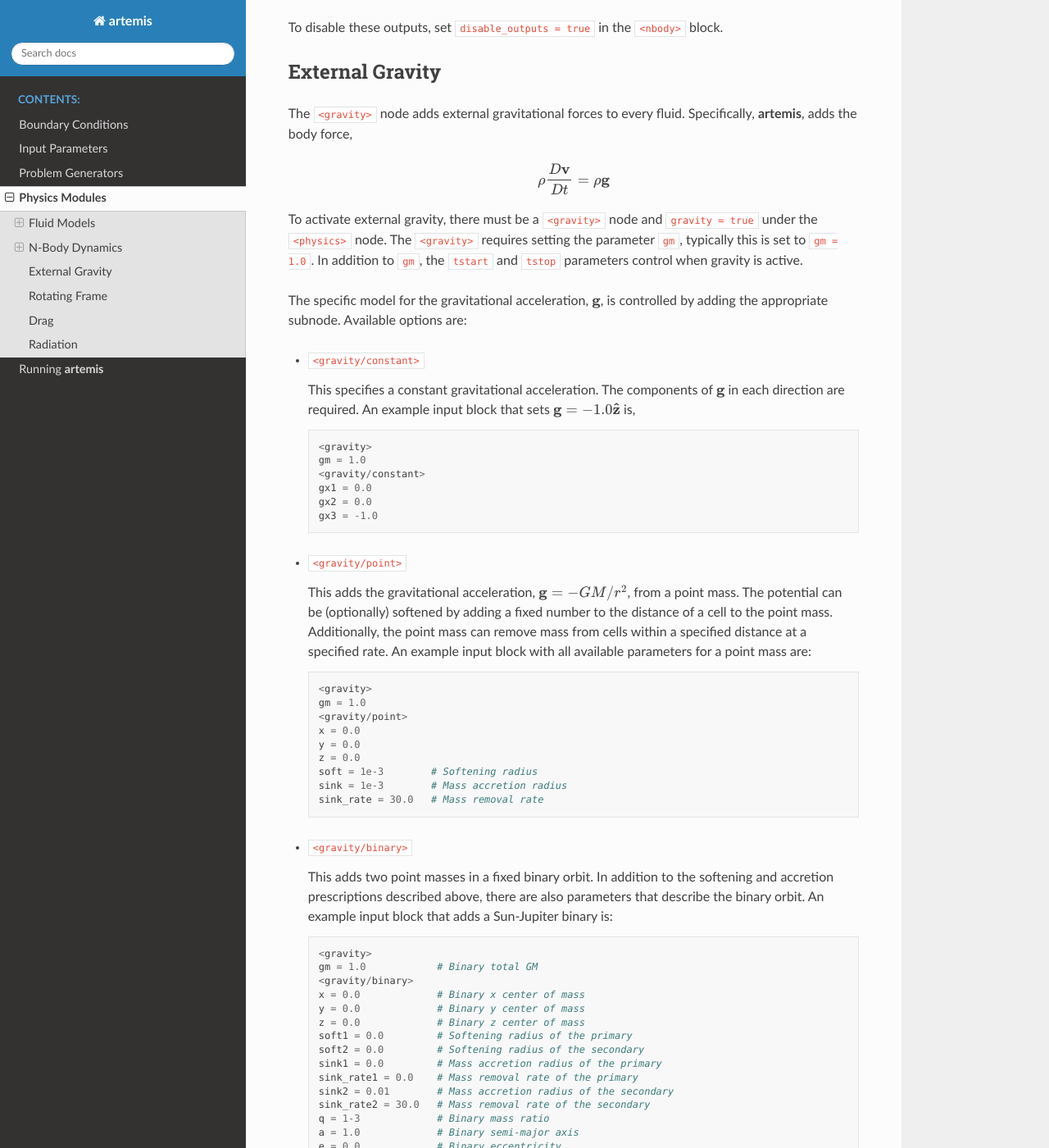
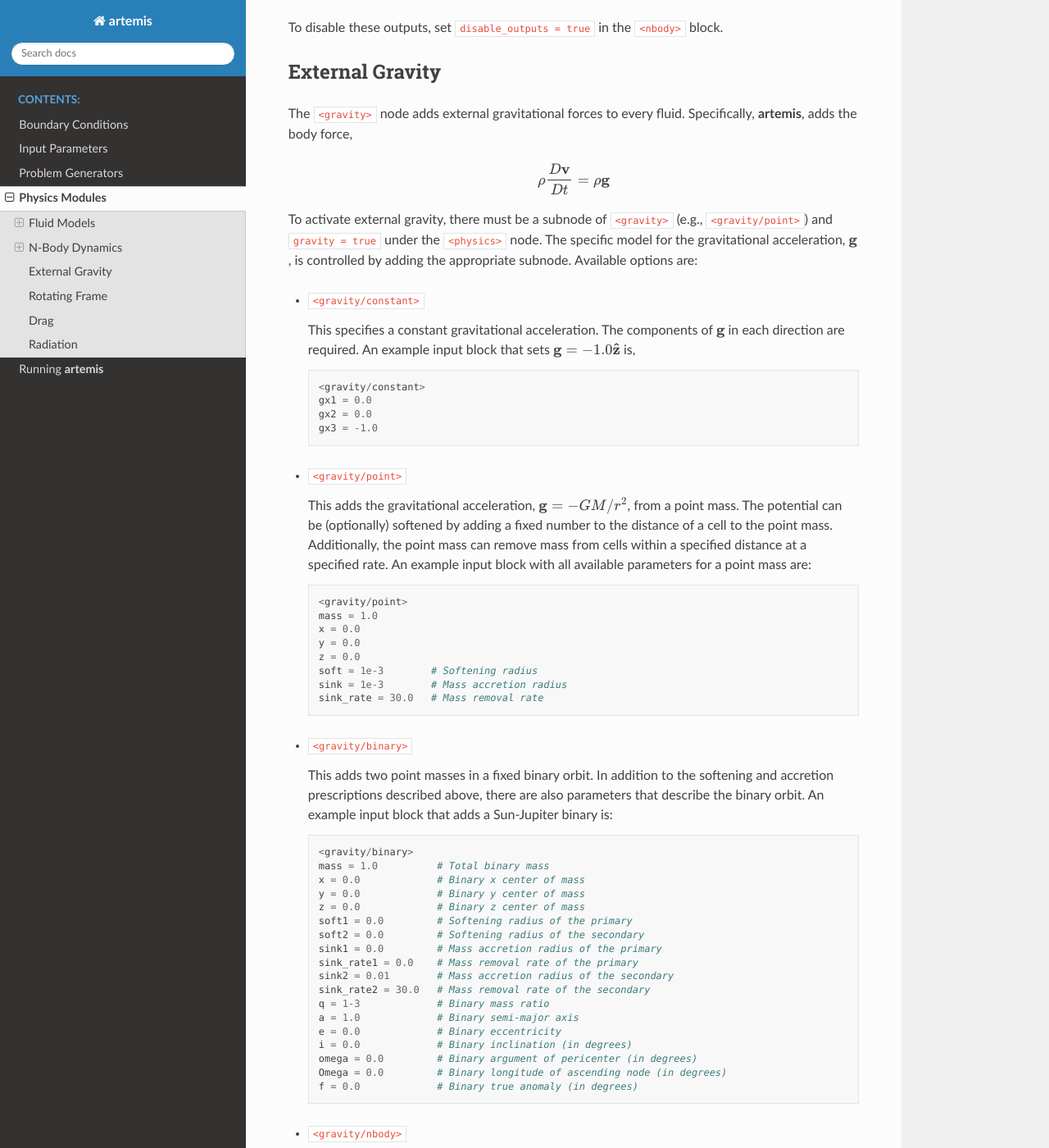
Before and after one commit to lanl/artemis, a Sphinx documentation site: the page built from doc/src/physics.rst, in a window 1280 px wide and 1400 px high, scrolled down 13436 px. Shown: the whole window at 82% size. Built offline with Sphinx 7.4.7 and the Read the Docs theme 3.1.0, drawn with Linux system fonts in a browser that asks for light colours; some of the changed text lies outside the part shown.

Commit message:
Update for removal of gm parameter

```diff
--- a/doc/src/physics.rst
+++ b/doc/src/physics.rst
@@ -673,10 +673,7 @@ Specifically, |code|, adds the body force,
 .. math::
    \rho \frac{D \mathbf{v}}{D t} = \rho \mathbf{g}
 
-To activate external gravity, there must be a ``<gravity>`` node and ``gravity = true`` under the ``<physics>`` node.
-The ``<gravity>`` requires setting the parameter ``gm``, typically this is set to ``gm = 1.0``.
-In addition to ``gm``, the ``tstart`` and ``tstop`` parameters control when gravity is active.
-
+To activate external gravity, there must be a subnode of ``<gravity>`` (e.g., ``<gravity/point>``) and ``gravity = true`` under the ``<physics>`` node.
 The specific model for the gravitational acceleration, :math:`\mathbf{g}`, is controlled by adding the appropriate subnode.
 Available options are:
 
@@ -687,8 +684,6 @@ Available options are:
 
   ::
 
-   <gravity>
-   gm = 1.0
    <gravity/constant>
    gx1 = 0.0
    gx2 = 0.0
@@ -703,9 +698,8 @@ Available options are:
 
   ::
 
-   <gravity>
-   gm = 1.0
    <gravity/point>
+   mass = 1.0
    x = 0.0
    y = 0.0
    z = 0.0
@@ -721,9 +715,8 @@ Available options are:
 
   ::
 
-   <gravity>
-   gm = 1.0            # Binary total GM
    <gravity/binary>
+   mass = 1.0          # Total binary mass
    x = 0.0             # Binary x center of mass
    y = 0.0             # Binary y center of mass
    z = 0.0             # Binary z center of mass
@@ -745,14 +738,11 @@ Available options are:
 * ``<gravity/nbody>``
 
   This indicates that the gravitational force will be calculated by the N-body system defined in the ``<nbody>`` input block.
-  The only parameter required is the ``gm`` parameter.
-  Note that the total mass of the system defined in the ``<nbody>`` block will be rescaled to ``gm``.
-  An example input block would thus read:
+  Unlike the other gravity nodes, ``<gravity/nbody>`` has no parameters. Instead, all parameters live under the ``<nbody>`` node.
+  To activate nbody gravity, simply add:
 
   ::
 
-   <gravity>
-   gm = 1.0
    <gravity/nbody>
 
 See `N-Body Dynamics`_ for a description of how to set up the N-body system.
```
